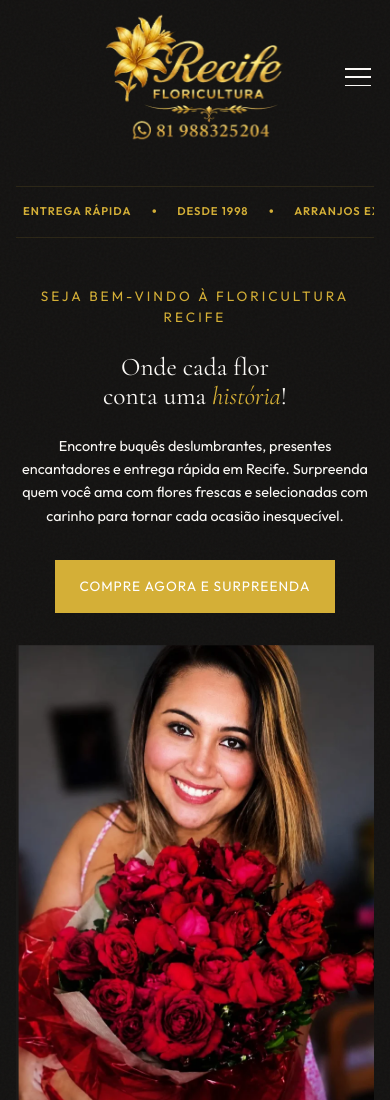
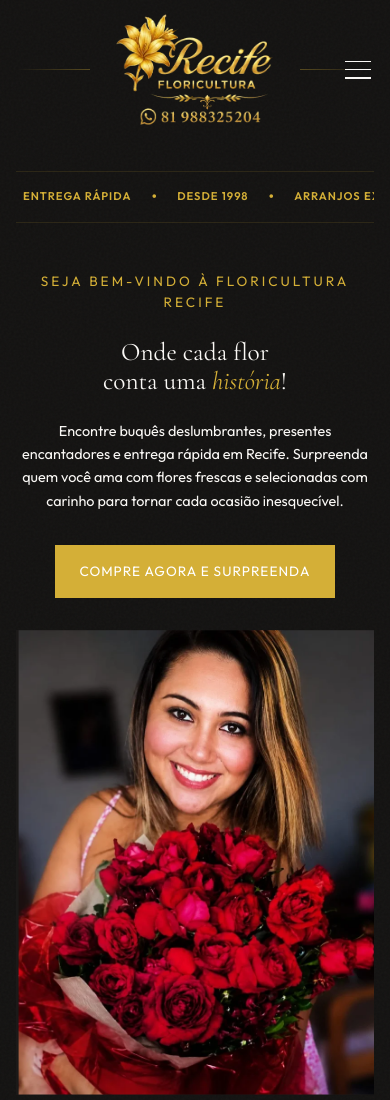
Before and after one commit to gabrielfeliix/floricultura-site, a website: page index.html in a window 390 px wide. Shown: the top 1100 px of the page. Drawn offline with nearby package versions, Linux system fonts and the light colour scheme.

Commit message:
style: adicionar linhas douradas horizontais decorativas nas laterais do logo em mobile

```diff
--- a/styles.css
+++ b/styles.css
@@ -323,19 +323,36 @@ img {
     }
 
     .logo {
-        padding: 0;
+        display: flex;
+        align-items: center;
+        justify-content: center;
+        width: 100%;
+        max-width: 100%;
         margin: 0 auto;
-        background: transparent;
-        border: none;
-        box-shadow: none;
         position: relative;
         z-index: 110;
-        display: inline-flex;
+        gap: 1.5rem;
+    }
+
+    .logo::before {
+        content: '';
+        height: 1px;
+        flex: 1;
+        background: linear-gradient(to right, transparent, rgba(212, 175, 55, 0.35));
+        pointer-events: none;
+    }
+
+    .logo::after {
+        content: '';
+        height: 1px;
+        flex: 1;
+        background: linear-gradient(to right, rgba(212, 175, 55, 0.35), transparent);
+        pointer-events: none;
     }
 
     .logo-img {
-        height: 233px;
-        /* Increased 25% + 10% for tablet */
+        height: 180px;
+        /* Optimized for tablet */
     }
 
     .nav-container {
@@ -1785,7 +1802,7 @@ img {
     }
 
     .logo-img {
-        height: 130px;
+        height: 115px;
     }
 
     /* Hero */
```
